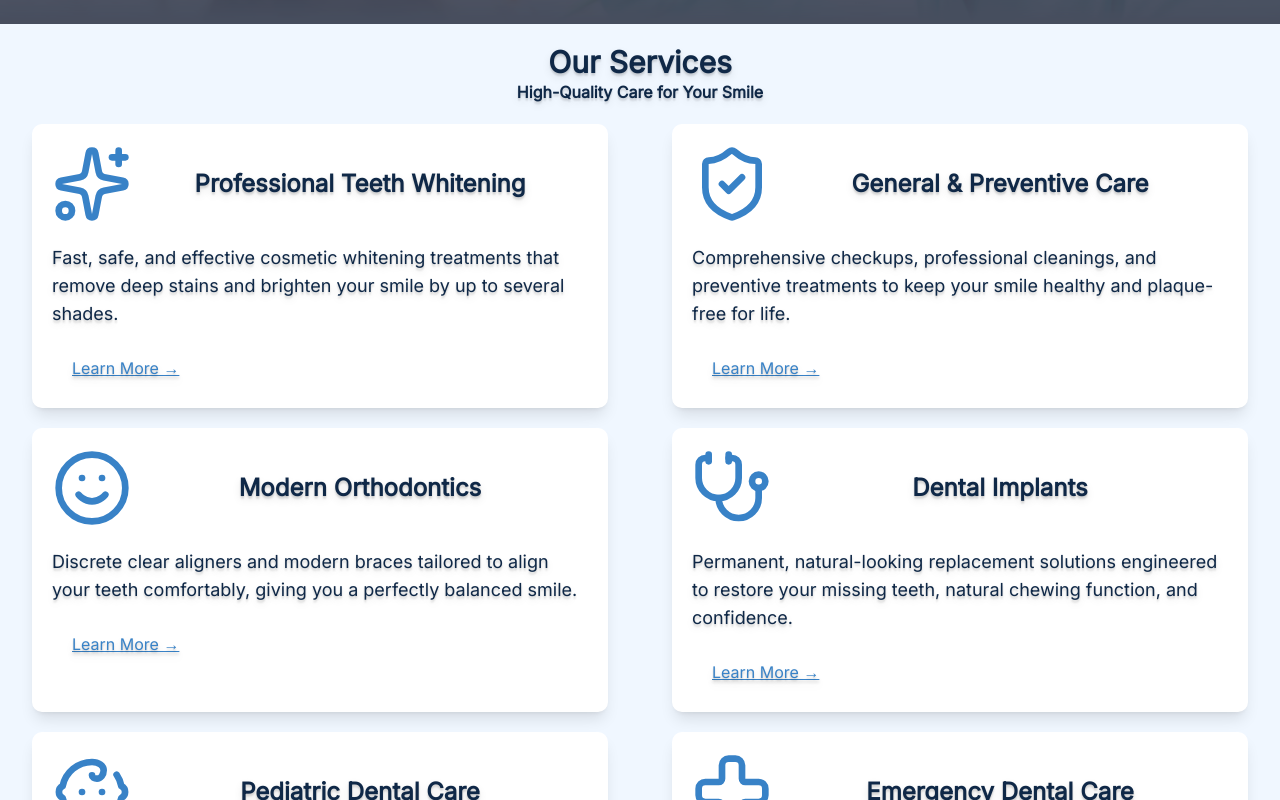
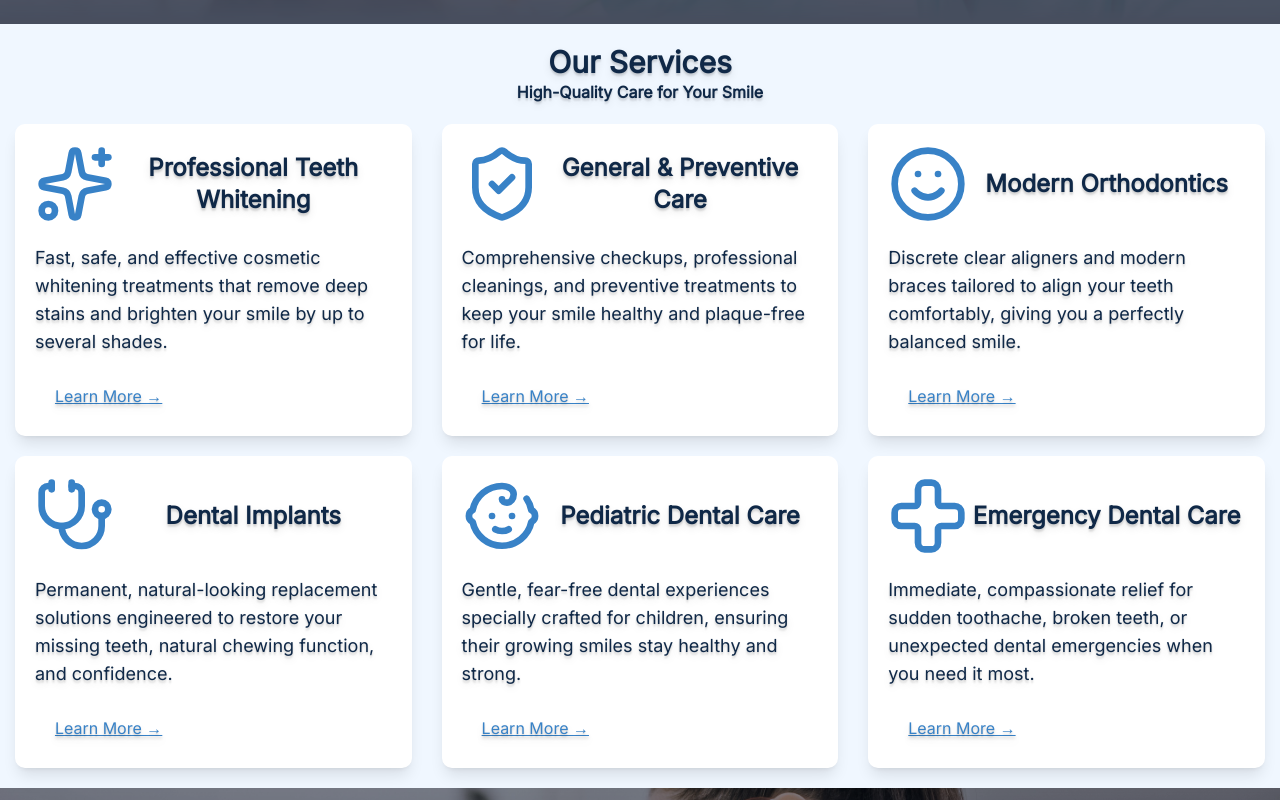
Before and after one commit to GilbertoBispo/dental-clinic-landing-page, a Next.js app: page / in a window 1280 px wide. Shown: the part 360-1160 px from the top of the page. Built offline with nearby package versions, Linux system fonts and the light colour scheme.

Commit message:
feat(our-services): reorganiza os cards da grid em três colunas e duas linhas

```diff
--- a/app/components/sections/Services.tsx
+++ b/app/components/sections/Services.tsx
@@ -41,12 +41,14 @@ export default function Services() {
 
     return (
         <section id="services" className="flex flex-col items-center gap-5 py-5 w-full">
+
+            {/* título da seção */}
             <div className="text-center text-shadow-lg">
                 <h2 className="font-black text-3xl">Our Services</h2>
                 <p className="font-semibold">High-Quality Care for Your Smile</p>
             </div>
 
-            <div className="grid md:grid-cols-2 w-full justify-items-center gap-y-5">
+            <div className="grid lg:grid-cols-3 md:grid-cols-2 w-full justify-items-center gap-y-5">
                 {/* utiliza o método .map() para renderizar cada card */}
                 {SERVICES.map((service, index) => {
                     // cada atributo do objeto SERVICES vira uma constante
@@ -63,7 +65,7 @@ export default function Services() {
                             whileInView={{ opacity: 1, y: 0}}
                             viewport={{once: true, margin: "-15px"}}
                             transition={{duration: 0.4, delay: 0.3}}>
-                            <Cards className="flex flex-col p-5 gap-5 text-shadow-lg w-[90%] md:w-[45vw] md:h-full">
+                            <Cards className="flex flex-col p-5 gap-5 text-shadow-lg w-[90%] md:w-[45vw] md:h-full lg:w-[31vw]">
                                 <div className="flex justify-between items-center">
                                     <img className="w-20" src={`${icon}.svg`} alt="sparkles icon"/>
                                     <h3 className="flex-1 text-center flex flex-col justify-center text-2xl h-20"><strong>{title}</strong></h3>
@@ -74,6 +76,7 @@ export default function Services() {
                         </motion.div>
                     );
                 })}
+
             </div>
         </section>
     );
```
